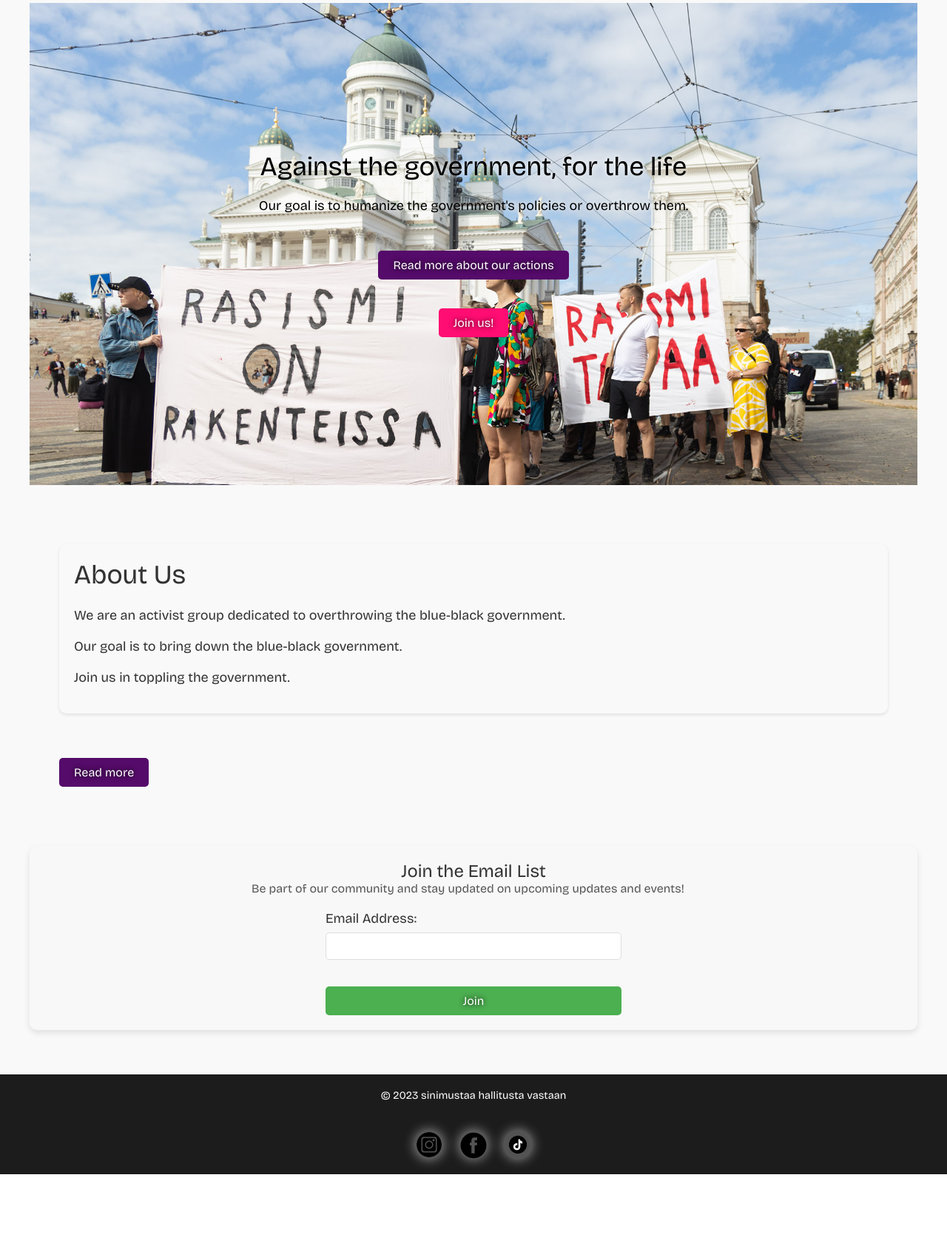
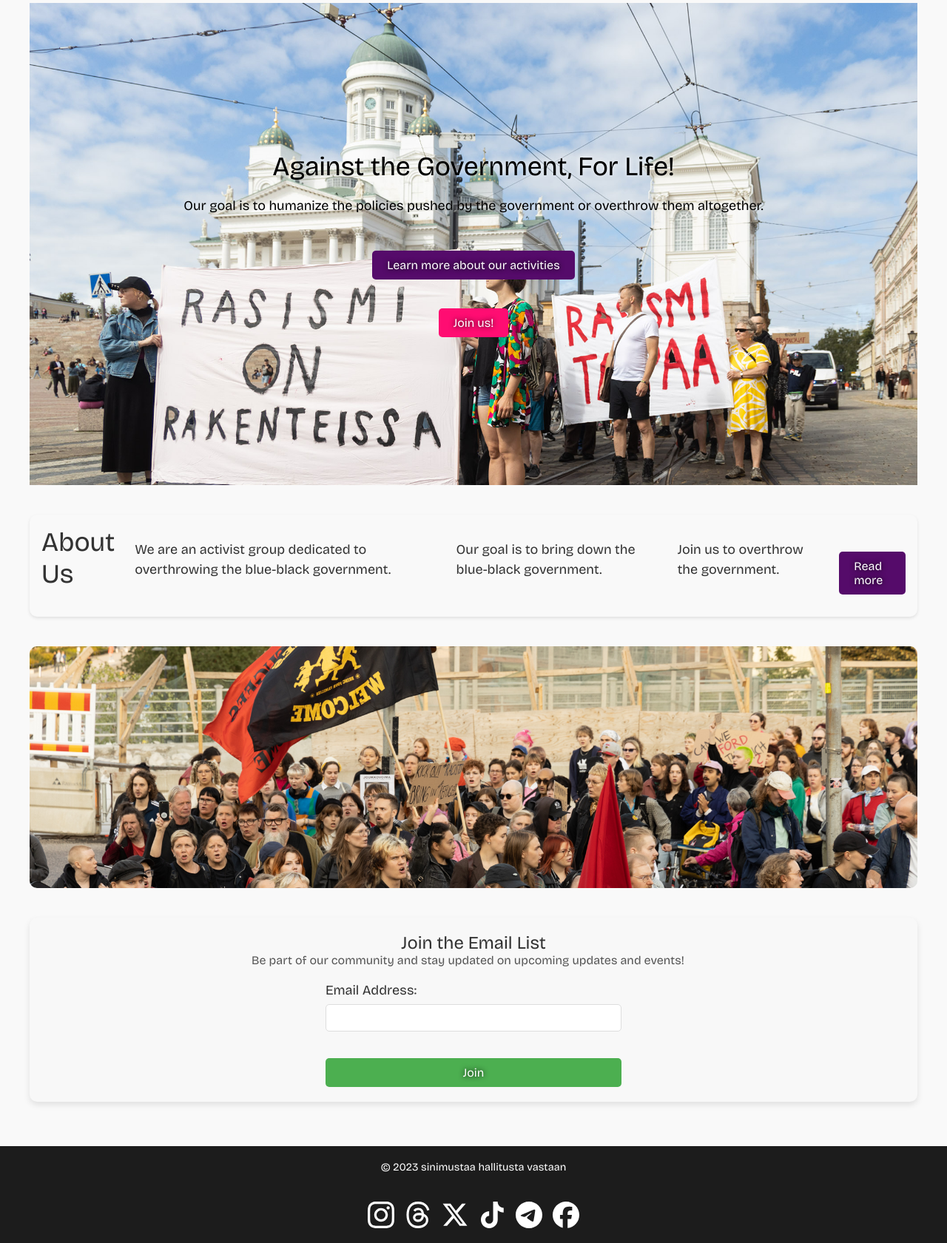
Before and after one commit to botsarefuture/smhv_website, a Flask app: page / in a window 1280 px wide. Shown: the part 137-1818 px from the top of the page at 74% size. Before the commit the page ends 1725 px from the top, so only its background shows below. Run offline with Flask 3, Linux system fonts and the light colour scheme; parts of the project's set-up code (start-up, migrations or seed data) failed here and were passed over; some libraries are stand-ins or nearby versions; some web fonts are replaced.

Commit message:
Added some stuff

```diff
--- /dev/null
+++ b/static/css/about-home.css
@@ -0,0 +1,69 @@
+.about-us {
+    padding: 0px;
+}
+
+/* ABOUT-CONTENT */
+.about-content {
+  display: flex;
+  justify-content: space-between;
+  align-items: center;
+  gap: 27px;
+  border-radius: 10px;
+  background: #F9F9F9;
+  box-shadow: 0px 2px 4px 0px rgba(0, 0, 0, 0.10);
+  padding: 16px;
+}
+
+.about-photo-group {
+  width: 100%;
+  max-width: 100%; /* Take full width on smaller screens */
+  height: 327px;
+  background-repeat: no-repeat;
+  background-position: center center;
+  background-size: cover;
+  opacity: 1;
+  overflow: hidden;
+}
+
+.about-photo {
+  width: 100%;
+  height: 100%;
+  background: url("../images/Satu_Söderholm27.jpg");
+  background-repeat: no-repeat;
+  background-position: center center;
+  background-size: cover;
+  opacity: 1;
+  border-radius: 10px;
+  overflow: hidden;
+}
+
+.about-photo-credits {
+  width: 100%;
+  color: rgba(0, 0, 0, 0.5);
+  font-family: Roboto;
+  font-weight: Regular;
+  font-size: 14px;
+  opacity: 1;
+  text-align: center;
+  margin-top: 10px;
+}
+
+.about-content p {
+  margin-bottom: 15px;
+  font-size: 18px;
+  line-height: 1.5;
+}
+
+/* Media query for smaller screens (phones) */
+@media only screen and (max-width: 600px) {
+    .about-content {
+      flex-direction: column;
+      align-items: center;
+    }
+
+    .about-photo-group {
+      display: none;
+    }
+
+
+}
--- a/static/css/footer.css
+++ b/static/css/footer.css
@@ -24,33 +24,22 @@ footer {
 /* Social media styles */
 .social-media {
   display: flex;
-  gap: 20px;
-  align-items: center;
-  align-self: center;
-  align-content: center;
+  width: 286px;
+  height: 36px;
+  justify-content: center;
+  align-items: flex-start;
+  gap: 14px;
 }
 
-.social-media a {
-  display: inline-block;
-  width: 40px;
-  height: 40px;
-  border-radius: 50%;
-  overflow: hidden;
-  transition: 0.3s;
-  box-shadow: 0px 0px 15px rgba(255, 255, 255, 0.5);
-  background-color: rgba(255, 255, 255, 0.243);
+
+
+.social-media img {
+  width: 36px;
+  height: 36px;
+  flex-shrink: 0;
 }
 
-.social-media img {
-  width: 100%;
-  height: 100%;
-  object-fit: cover;
-}
 
-.social-media a:hover {
-  background-color: rgba(255, 255, 255, 0.469);
-  box-shadow: 0px 0px 15px rgb(255, 255, 255);
-}
 
 /* Media query for mobile devices */
 @media (max-width: 768px) {
--- a/static/styles.css
+++ b/static/styles.css
@@ -26,6 +26,7 @@
   padding: 0;
   box-sizing: border-box;
 }
+
 
 :root {
   --neon-green: #38f205;
--- a/templates/en/index.html
+++ b/templates/en/index.html
@@ -1,39 +1,44 @@
 {% extends 'base_en.html' %} {% block content %}
+<link rel="stylesheet" href="{{ url_for('static', filename='css/about-home.css') }}">
+
+<h1 style="font-size: 0px">Against the Government, For Life!</h1>
+
 <section class="hero">
   <div class="hero-content">
-    <h2>Against the government, for the life</h2>
-    <p>Our goal is to humanize the government's policies or overthrow them.</p>
-    <a href="{{ url_for('about') }}" class="cta-button"
-      >Read more about our actions</a
-    >
+    <h2>Against the Government, For Life!</h2>
+    <p>
+      Our goal is to humanize the policies pushed by the government or overthrow
+      them altogether.
+    </p>
+    <a href="{{ url_for('about') }}" class="cta-button">Learn more about our activities</a>
 
     <br /><br />
 
-    <a
-      href="{{ url_for('join') }}"
-      style="background-color: var(--neon-pink)"
-      class="cta-button"
-      >Join us!</a
-    >
+    <a href="{{ url_for('join') }}" style="background-color: var(--neon-pink)" class="cta-button">Join us!</a>
   </div>
 </section>
 <section class="about-us">
   <div class="about-content">
     <h2>About Us</h2>
     <p>
-      We are an activist group dedicated to overthrowing the blue-black
-      government.
+      We are an activist group dedicated to overthrowing the blue-black government.
     </p>
     <p>Our goal is to bring down the blue-black government.</p>
-    <p>Join us in toppling the government.</p>
+    <p>Join us to overthrow the government.</p>
+
+    <a href="{{ url_for('about') }}" class="cta-button">Read more</a>
+
   </div>
-  <a href="{{ url_for('about') }}" class="cta-button">Read more</a>
+  <div class="about-photo-group">
+    <div class="about-photo"></div><span class="about-photo-credits">Photo: Satu Söderholm 5.9.2023</span>
+  </div>
+
 </section>
 
 <!-- this join us section should be removed -->
 <!-- TEMPORARY FIX
 <section class="join-us">
-  <h2>Join us today!</h2>
+  <h2>Join Us Today!</h2>
   <p>
     Are you ready to take action and create a better future? Join us!
   </p>
@@ -47,7 +52,8 @@ TEMPORARY FIX ENDS-->
   <div class="join-email-list-content">
     <h1 style="text-align: center">Join the Email List</h1>
     <p>
-      Be part of our community and stay updated on upcoming updates and events!
+      Be part of our community and stay updated on upcoming updates and
+      events!
     </p>
 
     {% include 'en/email/join_email_list_widget.html' %}
--- a/templates/footer.html
+++ b/templates/footer.html
@@ -7,13 +7,22 @@
 
       <div class="social-media">
         <a href="https://www.instagram.com/sinimustaa_hallitusta_vastaan" target="_blank" rel="noopener noreferrer">
-          <img src="{{ url_for('static', filename='ig.png') }}" alt="Instagram" />
+          <img src="{{ url_for('static', filename='images/instagram.svg') }}" alt="Instagram" />
+        </a>
+        <a href="https://www.threads.net/@sinimustaa_hallitusta_vastaan" target="_blank" rel="noopener noreferrer">
+          <img src="{{ url_for('static', filename='images/threads.svg') }}" alt="Threads" />
+        </a>
+        <a href="https://www.x.com/@sinimustahallitus" target="_blank" rel="noopener noreferrer">
+          <img src="{{ url_for('static', filename='images/x.svg') }}" alt="X" />
+        </a>
+        <a href="https://www.tiktok.com/@sinimustahallitus" target="_blank" rel="noopener noreferrer">
+          <img src="{{ url_for('static', filename='images/tik-tok.svg') }}" alt="TikTok" />
+        </a>
+        <a href="https://t.me/sinimustaahallitustavastaan" target="_blank" rel="noopener noreferrer">
+          <img src="{{ url_for('static', filename='images/telegram.svg') }}" alt="Telegram" />
         </a>
         <a href="https://www.facebook.com/sinimustaa_hallitusta_vastaan" target="_blank" rel="noopener noreferrer">
-          <img src="{{ url_for('static', filename='fb.png') }}" alt="Facebook" />
-        </a>
-        <a href="https://www.tiktok.com/@sinimustahallitus" target="_blank" rel="noopener noreferrer">
-          <img src="{{ url_for('static', filename='tiktok.png') }}" alt="TikTok" />
+          <img src="{{ url_for('static', filename='images/facebook.svg') }}" alt="Facebook" />
         </a>
       </div>
     </div>
```
Also changed, not shown: static/css/about.css (+25 -13 lines), templates/en/about.html (+12 -20 lines), templates/en/contacts.html (+18 -17 lines), templates/fi/about.html (+8 -7 lines), templates/fi/contacts.html (+7 -7 lines), templates/fi/index.html (+11 -10 lines), static/css/homepage.css (added), static/images/Satu_Söderholm27.jpg (added), static/images/facebook.svg (added), static/images/instagram.svg (added), static/images/telegram.svg (added), static/images/threads.svg (added), static/images/tik-tok.svg (added), static/images/x.svg (added).
